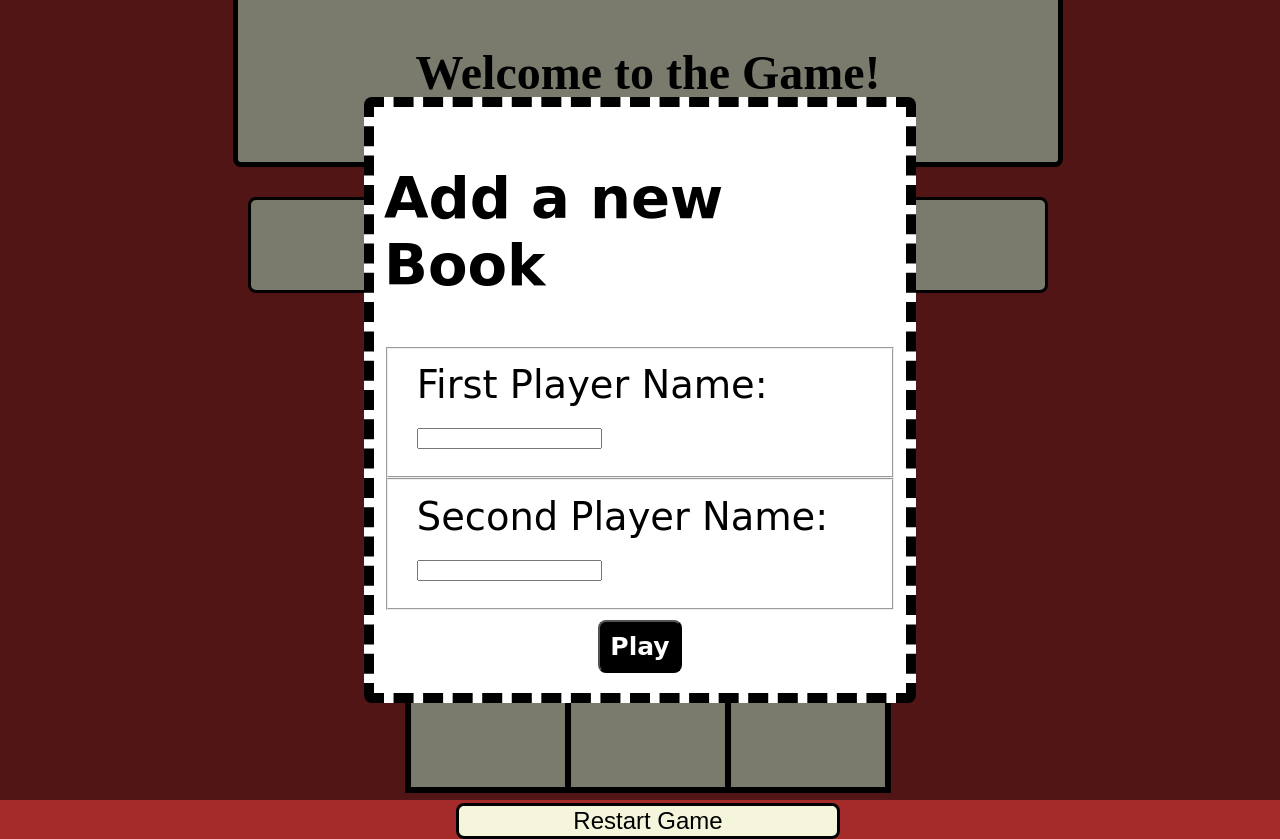
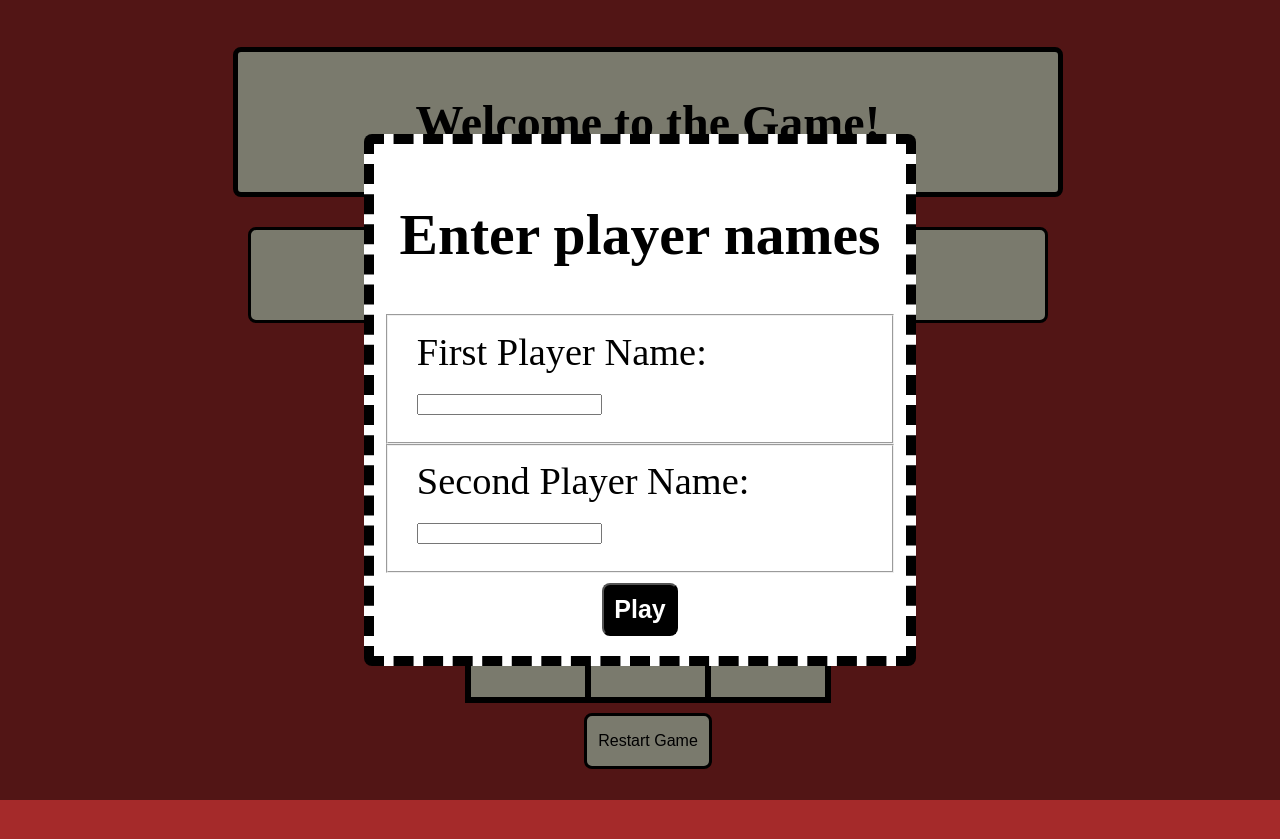
Before and after one commit to Yusef-H/Tic_Tac_Toe, a plain HTML site: page index.html in a window 1280 px wide. After the commit the page ends 816 px from the top, so only its background shows below. Drawn offline with Linux system fonts and the light colour scheme.

Commit message:
change modal title & fix some size bugs

```diff
--- a/index.html
+++ b/index.html
@@ -12,7 +12,7 @@
 
     <div class="modal">
         <div class="modal-container">
-            <h2>Add a new Book</h2>
+            <h2>Enter player names</h2>
             <form >
                 <fieldset>
                     <label for="player1">First Player Name:</label>
--- a/styles.css
+++ b/styles.css
@@ -13,7 +13,7 @@ body{
 .header{
     flex-shrink: 0;
     background-color: beige;
-    height: clamp(50px, 20vh, 200px);
+    height: clamp(50px, 15vh, 200px);
     width: clamp(50px, 80vw, 800px);
     border: 5px solid black;
     border-radius: 8px;
@@ -55,8 +55,8 @@ body{
 
 .game-board{
     display: grid;
-    grid-template-columns: repeat(3, clamp(50px, min(20vh, 20vw), 200px));
-    grid-template-rows: repeat(3, clamp(50px, min(20vh, 20vw), 200px));
+    grid-template-columns: repeat(3, clamp(50px, min(15vh, 15vw), 200px));
+    grid-template-rows: repeat(3, clamp(50px, min(15vh, 15vw), 200px));
     background-color: beige;
     border: 3px solid black;
 
@@ -72,12 +72,12 @@ body{
 
 .restart-btn{
     margin-top: 10px;
-    width: clamp(50px, 30vw, 800px);
-    height: clamp(50px, 5vh, 200px);
+    width: clamp(50px, 10vw, 800px);
+    height: clamp(50px, 7vh, 200px);
     border-radius: 8px;
     background-color: beige;
     border: 3px solid black;
-    font-size: clamp(10px, min(3vw, 3vh), 100px);
+    font-size: clamp(10px, min(2vw, 2vh), 100px);
 }
 .restart-btn:hover{
     background-color: rgb(245, 245, 182);
@@ -102,7 +102,7 @@ body{
     pointer-events: auto;
 }
 .modal-container{
-    font-family: 'Kaushan Script', cursive;
+
     font-size: clamp(30px, 3vw, 40px);
     background-color: white;
     width: max(40vw,400px);
@@ -130,7 +130,6 @@ body{
 
 .buttons-container > *{
     font-weight: bold;
-    font-family: 'Indie Flower', cursive;
     font-size: clamp(15px, 2vw, 25px);
     padding: 10px;
     background-color: black;
```
